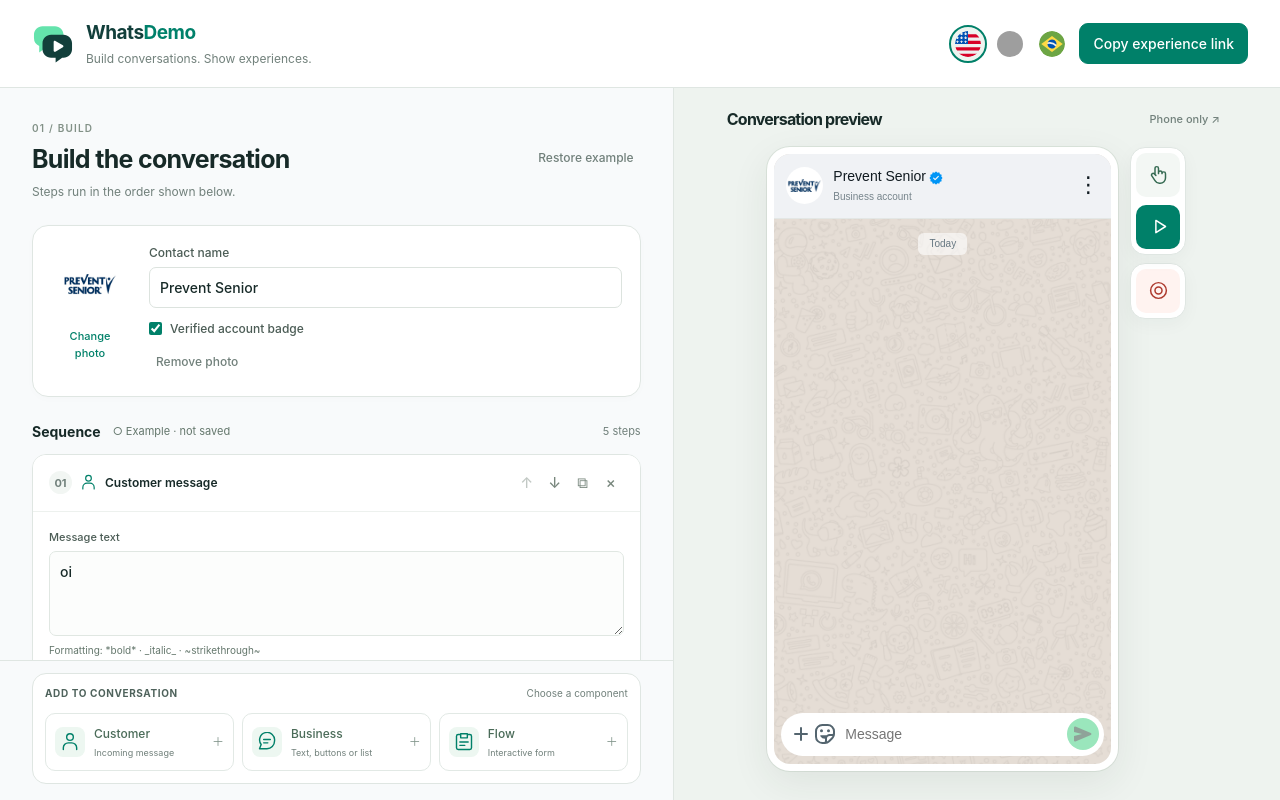
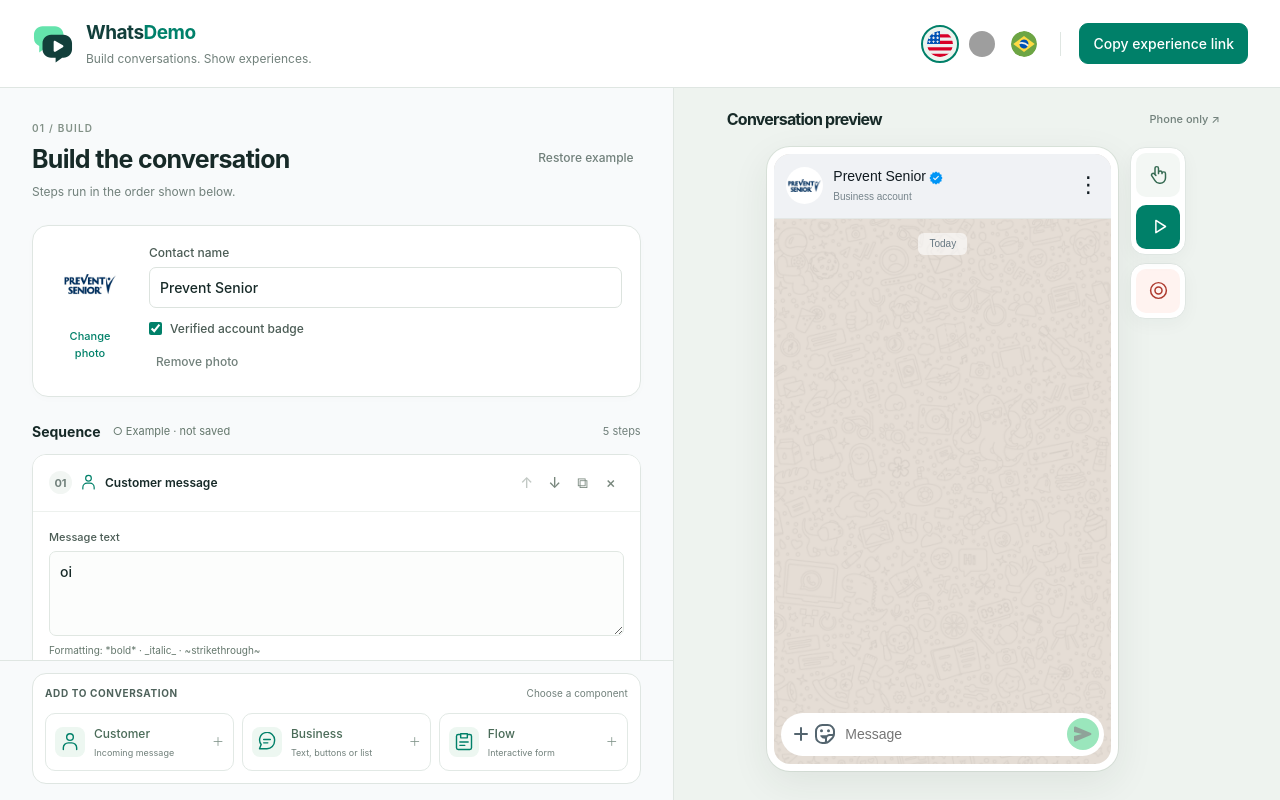
Before and after one commit to guilher-me/whats-demo, a React (Vite) app: page / in a window 1280 px wide. Built offline with nearby package versions, Linux system fonts and the light colour scheme; grey boxes are pictures that could not be loaded.

Commit message:
style: separate language selector from share action

```diff
--- a/src/styles/base.css
+++ b/src/styles/base.css
@@ -117,10 +117,22 @@
   gap: 8px;
 }
 .language-switcher {
+  position: relative;
   display: flex;
   align-items: center;
   gap: 4px;
   flex-shrink: 0;
+  padding-inline-end: 18px;
+  margin-inline-end: 10px;
+}
+.language-switcher::after {
+  content: '';
+  position: absolute;
+  inset-inline-end: 0;
+  top: 7px;
+  bottom: 7px;
+  width: 1px;
+  background: var(--line);
 }
 .language-switcher button {
   display: grid;
```
